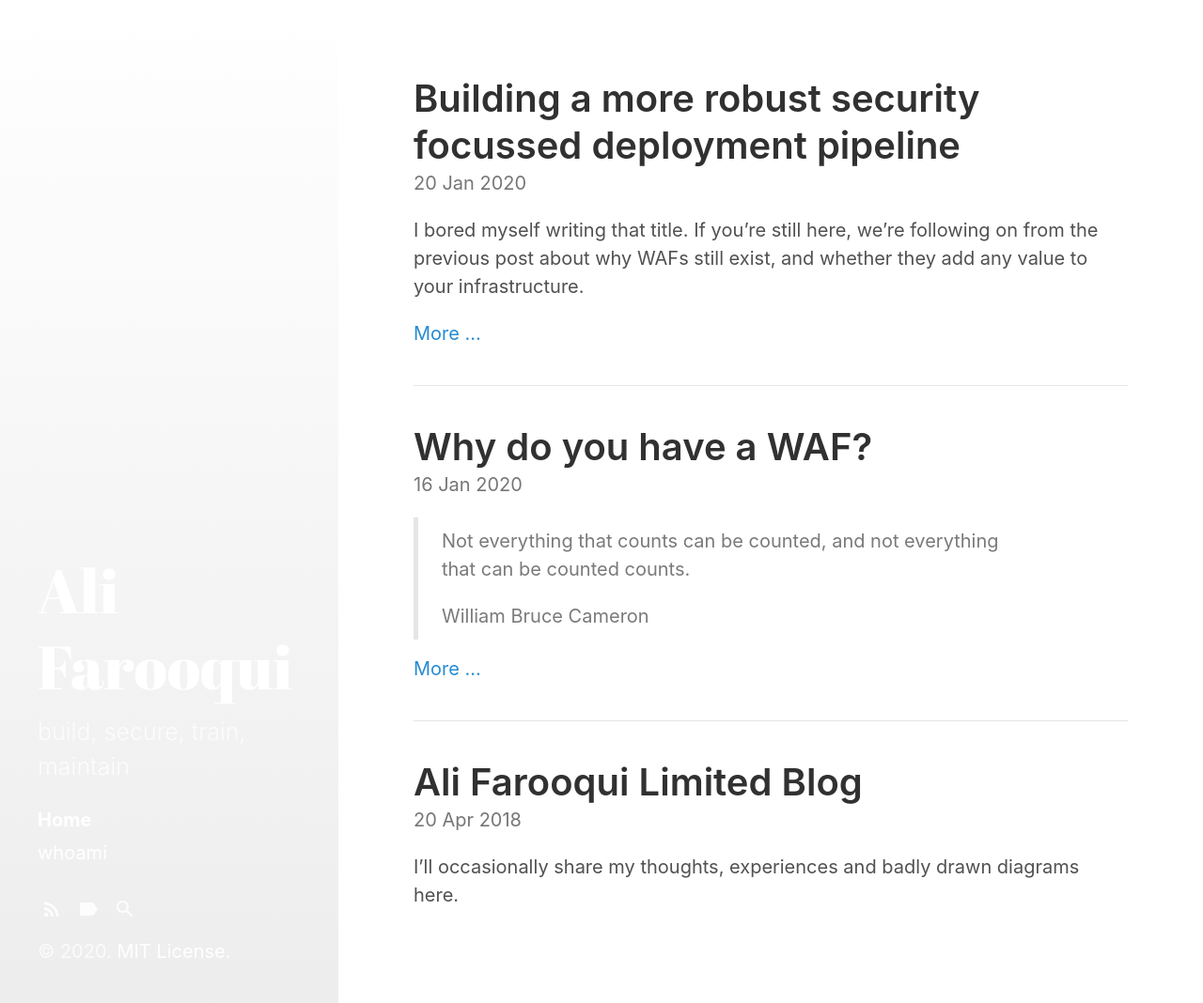
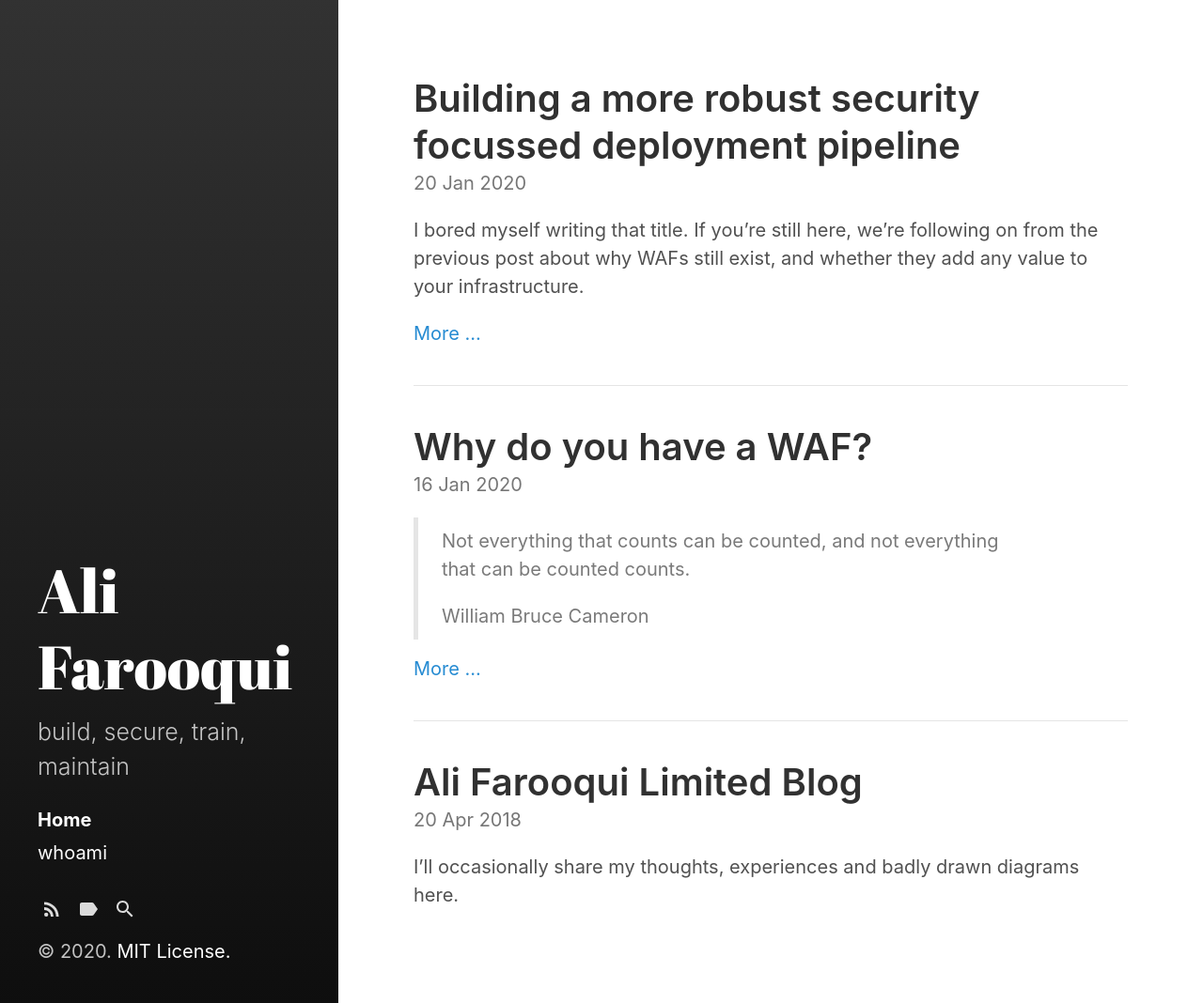
Before and after one commit to alimurtazafarooqui/alifarooqui.github.io, a Jekyll site: the page built from index.html, in a window 1280 px wide. Shown: the whole page at 94% size. Built offline with Jekyll 4.4.1, drawn with Linux system fonts in a browser that asks for light colours; the list of posts is cut into pages by our own code.

Commit message:
advancedsecurity. formatting

```diff
--- a/assets/css/main.scss
+++ b/assets/css/main.scss
@@ -3,8 +3,4 @@
 # only main files contain this front matter, not partials.
 ---
 
-$sidebar-bg-color: #ffffff !default;
-$sidebar-sticky: true !default;
-$layout-reverse: false !default;
-$link-color: #268bd2 !default;
 @import "hydeout";
```
